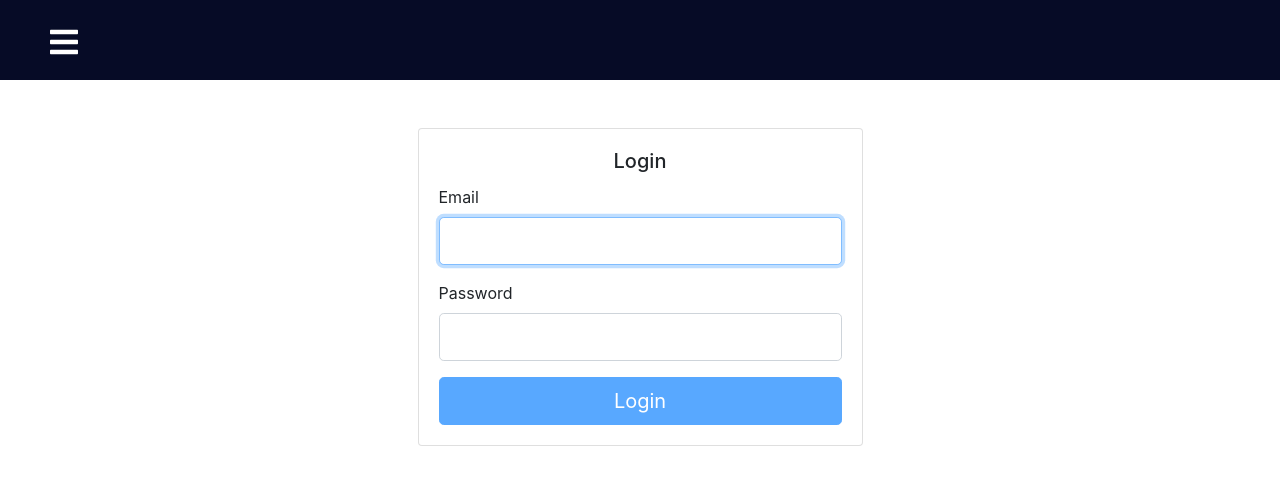
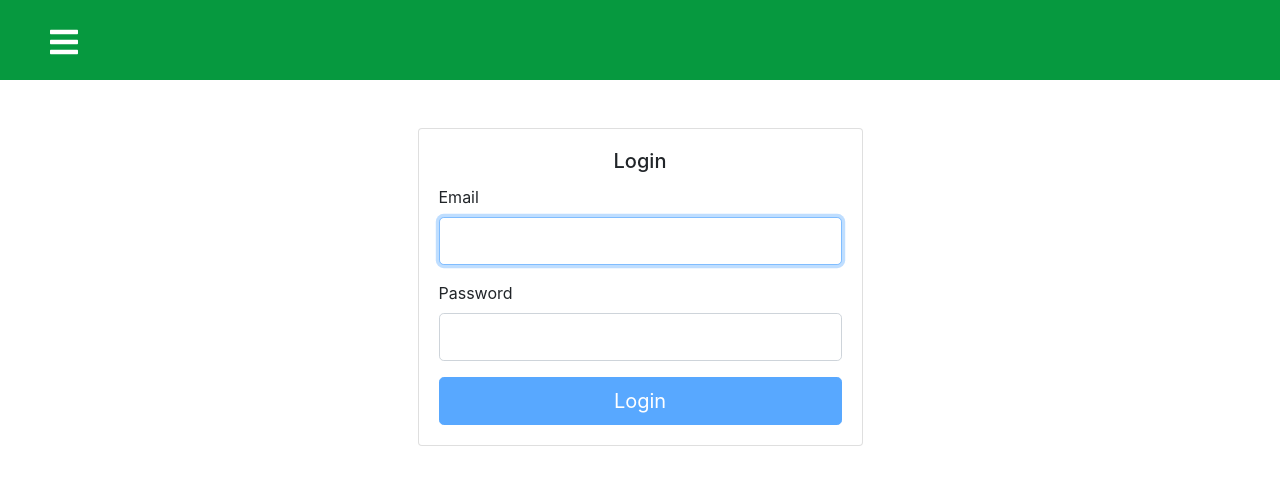
Before and after one commit to javier12casta/notasapp, a React (Create React App) app: page /login in a window 1280 px wide. Shown: the top 484 px of the page. Built offline with nearby package versions, Linux system fonts and the light colour scheme.

Commit message:
color navbar

```diff
--- a/src/components/Navbar.css
+++ b/src/components/Navbar.css
@@ -1,5 +1,5 @@
 .navbar {
-    background-color: #060b26;
+    background-color:  #06993f;
     height: 80px;
     display: flex;
     justify-content: start;
@@ -13,7 +13,7 @@
   }
 
   .nav-menu {
-    background-color: #060b26;
+    background-color: #32d869;
     width: 250px;
     height: 100vh;
     display: flex;
@@ -51,7 +51,7 @@
   }
 
   .nav-text a:hover {
-    background-color: #1a83ff;
+    background-color: #219146;
   }
 
   .nav-menu-items {
@@ -59,7 +59,7 @@
   }
 
   .navbar-toggle {
-    background-color: #060b26;
+    background-color:  #32d869;
     width: 100%;
     height: 80px;
     display: flex;
```
